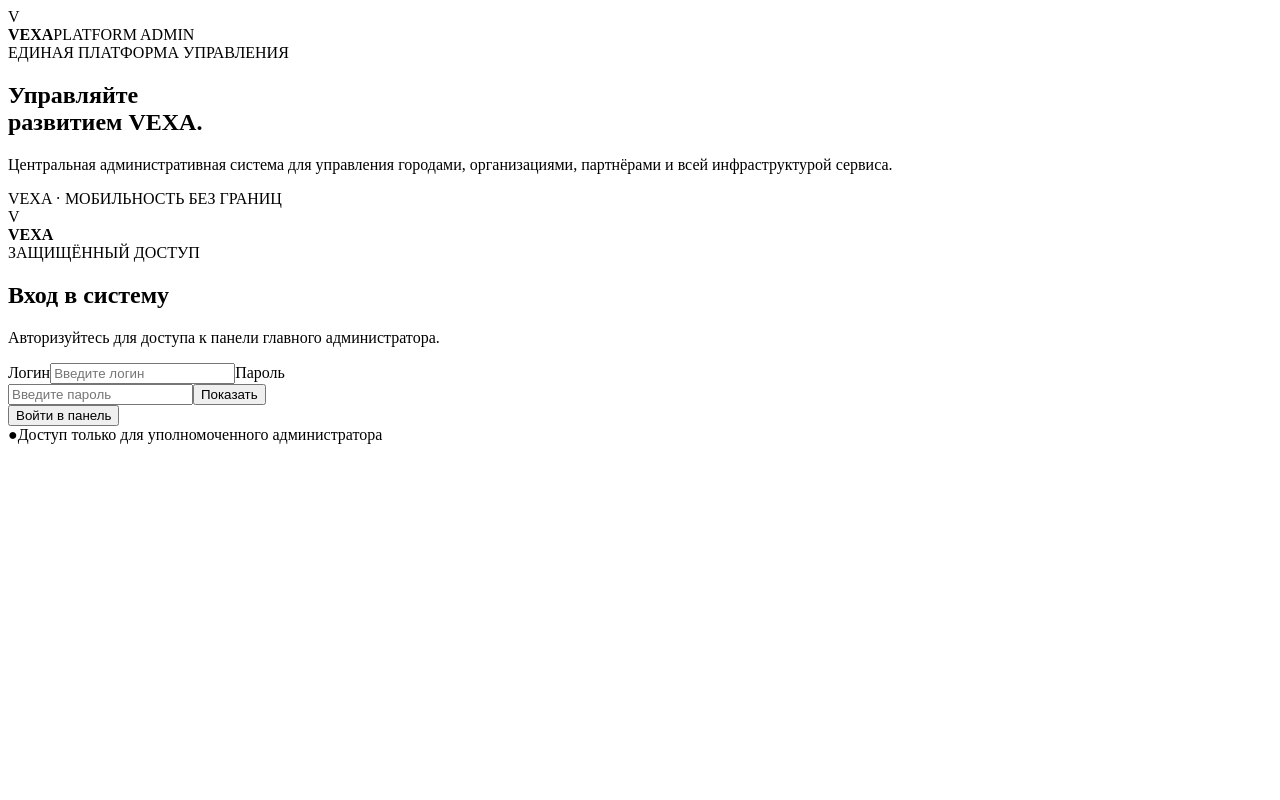
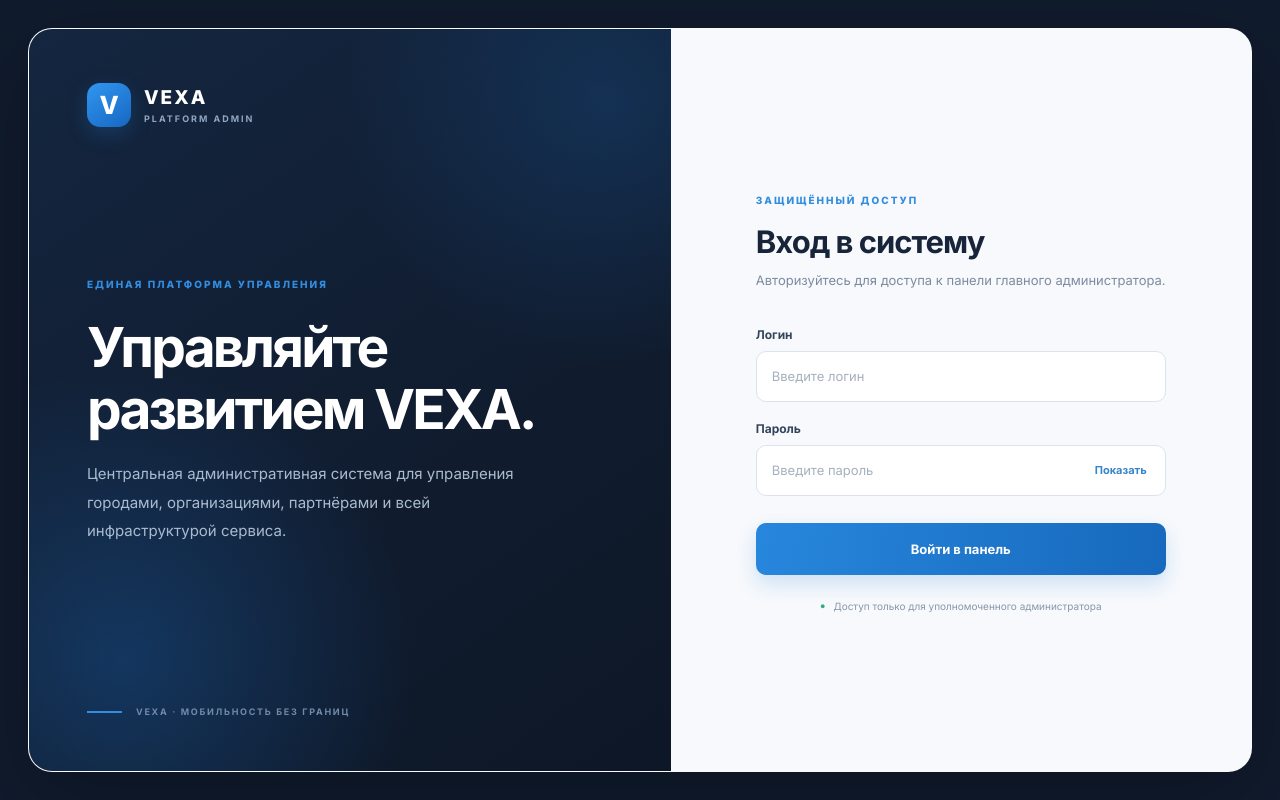
Before and after one commit to vinilki9/VEXA, a React (Vite) app in the folder platform-admin/: page / in a window 1280 px wide. Built offline with nearby package versions, Linux system fonts and the light colour scheme.

Commit message:
Add global styles for authentication and admin layout
Added global styles including font imports and layout definitions for authentication and admin screens.

```diff
--- a/platform-admin/src/styles.css
+++ b/platform-admin/src/styles.css
@@ -1,3 +1,603 @@
+
+@import url("https://fonts.googleapis.com/css2?family=Inter:wght@400;500;600;700;800&display=swap");
+
+:root {
+  font-family: "Inter", Arial, sans-serif;
+  color: #17243a;
+  background: #f3f6fb;
+  font-synthesis: none;
+  text-rendering: optimizeLegibility;
+  -webkit-font-smoothing: antialiased;
+  -moz-osx-font-smoothing: grayscale;
+  font-optical-sizing: auto;
+  font-weight: 400;
+}
+
+* {
+  box-sizing: border-box;
+}
+
+body {
+  margin: 0;
+  min-width: 320px;
+  min-height: 100vh;
+}
+
+button,
+input {
+  font: inherit;
+}
+
+button {
+  cursor: pointer;
+}
+
+.auth-screen {
+  min-height: 100vh;
+  background: #101b2d;
+  display: flex;
+  align-items: stretch;
+  justify-content: center;
+  padding: 28px;
+}
+
+.auth-layout {
+  width: 100%;
+  max-width: 1440px;
+  min-height: calc(100vh - 56px);
+  display: grid;
+  grid-template-columns: 1.05fr 0.95fr;
+  overflow: hidden;
+  border: 1px solid rgba(255, 255, 255, 0.08);
+  border-radius: 24px;
+  background: #f7f9fc;
+  box-shadow: 0 28px 90px rgba(0, 0, 0, 0.25);
+}
+
+.auth-intro {
+  position: relative;
+  display: flex;
+  flex-direction: column;
+  justify-content: space-between;
+  padding: 54px 58px;
+  color: #fff;
+  background:
+    radial-gradient(circle at 15% 85%, rgba(28, 116, 207, 0.3), transparent 35%),
+    radial-gradient(circle at 90% 10%, rgba(28, 116, 207, 0.2), transparent 30%),
+    linear-gradient(145deg, #142640 0%, #101b2d 65%, #0d1727 100%);
+}
+
+.brand {
+  display: flex;
+  align-items: center;
+  gap: 13px;
+}
+
+.brand-mark {
+  width: 44px;
+  height: 44px;
+  flex: 0 0 44px;
+  display: grid;
+  place-items: center;
+  border-radius: 13px;
+  color: #fff;
+  font-size: 25px;
+  font-weight: 800;
+  background: linear-gradient(145deg, #3196f0, #1767c1);
+  box-shadow: 0 7px 20px rgba(34, 126, 216, 0.25);
+}
+
+.brand strong {
+  display: block;
+  color: inherit;
+  font-size: 19px;
+  font-weight: 800;
+  letter-spacing: 2px;
+}
+
+.brand span {
+  display: block;
+  margin-top: 4px;
+  color: #8fa5c1;
+  font-size: 9px;
+  font-weight: 700;
+  letter-spacing: 2px;
+}
+
+.intro-copy {
+  max-width: 560px;
+  margin: 70px 0;
+}
+
+.eyebrow {
+  color: #328de0;
+  font-size: 10px;
+  font-weight: 800;
+  letter-spacing: 2px;
+}
+
+.intro-copy h1 {
+  margin: 25px 0 20px;
+  color: #fff;
+  font-size: clamp(38px, 4.3vw, 64px);
+  line-height: 1.12;
+  letter-spacing: -2.8px;
+}
+
+.intro-copy p {
+  max-width: 460px;
+  color: #aabbd0;
+  font-size: 15px;
+  line-height: 1.9;
+}
+
+.intro-bottom {
+  display: flex;
+  align-items: center;
+  gap: 14px;
+  color: #7289a7;
+  font-size: 9px;
+  font-weight: 700;
+  letter-spacing: 1.7px;
+}
+
+.intro-line {
+  width: 35px;
+  height: 2px;
+  background: #328de0;
+}
+
+.auth-panel {
+  display: grid;
+  place-items: center;
+  padding: 45px;
+  background: #f7f9fc;
+}
+
+.auth-card {
+  width: 100%;
+  max-width: 410px;
+  padding: 20px 0;
+  border: 0;
+  border-radius: 0;
+  background: transparent;
+  box-shadow: none;
+}
+
+.auth-card h2 {
+  margin: 15px 0 9px;
+  color: #17243a;
+  font-size: 31px;
+  letter-spacing: -1px;
+}
+
+.auth-description {
+  margin: 0 0 35px;
+  color: #7e8ba0;
+  font-size: 13px;
+  line-height: 1.7;
+}
+
+.auth-card label {
+  display: block;
+  margin: 19px 0 9px;
+  color: #34445b;
+  font-size: 12px;
+  font-weight: 700;
+}
+
+.auth-card input {
+  width: 100%;
+  height: 51px;
+  padding: 0 15px;
+  outline: none;
+  border: 1px solid #dce3ed;
+  border-radius: 10px;
+  color: #17243a;
+  background: #fff;
+  font-size: 13px;
+  transition: border-color 0.2s, box-shadow 0.2s;
+}
+
+.auth-card input:focus {
+  border-color: #2784d8;
+  box-shadow: 0 0 0 3px rgba(39, 132, 216, 0.1);
+}
+
+.auth-card input::placeholder {
+  color: #a6b0bf;
+}
+
+.password-field {
+  position: relative;
+}
+
+.password-field input {
+  padding-right: 85px;
+}
+
+.password-toggle {
+  position: absolute;
+  top: 50%;
+  right: 12px;
+  transform: translateY(-50%);
+  padding: 7px;
+  border: 0;
+  color: #3985ca;
+  background: transparent;
+  font-size: 11px;
+  font-weight: 700;
+}
+
+.login-button {
+  width: 100%;
+  height: 52px;
+  margin-top: 27px;
+  border: 0;
+  border-radius: 10px;
+  color: #fff;
+  background: linear-gradient(100deg, #2787dc, #1769bd);
+  box-shadow: 0 9px 20px rgba(39, 132, 216, 0.2);
+  font-size: 13px;
+  font-weight: 700;
+  transition: transform 0.2s, opacity 0.2s;
+}
+
+.login-button:hover {
+  transform: translateY(-1px);
+}
+
+.login-button:disabled {
+  cursor: wait;
+  opacity: 0.65;
+}
+
+.error-message {
+  margin-top: 17px;
+  padding: 12px 14px;
+  border: 1px solid #f3caca;
+  border-radius: 9px;
+  color: #a73535;
+  background: #fff0f0;
+  font-size: 12px;
+  line-height: 1.5;
+}
+
+.security-note {
+  display: flex;
+  align-items: center;
+  justify-content: center;
+  gap: 8px;
+  margin-top: 25px;
+  color: #8996a9;
+  font-size: 10px;
+}
+
+.security-note span {
+  color: #2aaf78;
+  font-size: 9px;
+}
+
+.mobile-brand {
+  display: none;
+}
+
+.loading-card {
+  margin: auto;
+  text-align: center;
+}
+
+.loading-card .brand-mark {
+  margin: 0 auto 18px;
+}
+
+.loading-card h1 {
+  margin: 0;
+  color: #fff;
+  letter-spacing: 3px;
+}
+
+.loading-card p {
+  color: #aabbd0;
+  font-size: 13px;
+}
+
+.loader {
+  width: 30px;
+  height: 30px;
+  margin: 25px auto;
+  border: 3px solid #dce7f3;
+  border-top-color: #2787dc;
+  border-radius: 50%;
+  animation: spin 0.8s linear infinite;
+}
+
+@keyframes spin {
+  to {
+    transform: rotate(360deg);
+  }
+}
+
+/* Главная панель */
+
+.admin-screen {
+  min-height: 100vh;
+  color: #17243a;
+  background: #f3f6fb;
+}
+
+.admin-header {
+  min-height: 76px;
+  display: flex;
+  align-items: center;
+  justify-content: space-between;
+  padding: 0 6%;
+  color: #fff;
+  background: #101b2d;
+  box-shadow: 0 3px 16px rgba(12, 26, 46, 0.12);
+}
+
+.logout-button {
+  padding: 10px 18px;
+  border: 1px solid rgba(255, 255, 255, 0.18);
+  border-radius: 8px;
+  color: #d8e4f2;
+  background: rgba(255, 255, 255, 0.06);
+  font-size: 12px;
+  font-weight: 600;
+}
+
+.logout-button:hover {
+  background: rgba(255, 255, 255, 0.13);
+}
+
+.welcome-section {
+  padding: 48px 6% 43px;
+  color: #fff;
+  background:
+    radial-gradient(circle at 90% 20%, rgba(43, 132, 216, 0.22), transparent 30%),
+    linear-gradient(110deg, #172b46, #122139);
+}
+
+.welcome-section h1 {
+  margin: 13px 0 10px;
+  font-size: clamp(25px, 3vw, 36px);
+  letter-spacing: -1.2px;
+}
+
+.welcome-section p {
+  margin: 0;
+  color: #a8bad0;
+  font-size: 13px;
+  line-height: 1.7;
+}
+
+.admin-content {
+  max-width: 1500px;
+  margin: 0 auto;
+  padding: 38px 6% 55px;
+}
+
+.section-heading {
+  display: flex;
+  align-items: center;
+  justify-content: space-between;
+  gap: 20px;
+  margin-bottom: 23px;
+}
+
+.section-heading h2 {
+  margin: 0 0 7px;
+  font-size: 19px;
+  letter-spacing: -0.5px;
+}
+
+.section-heading p {
+  margin: 0;
+  color: #8390a3;
+  font-size: 12px;
+}
+
+.status-indicator {
+  display: inline-flex;
+  align-items: center;
+  gap: 8px;
+  padding: 9px 12px;
+  border: 1px solid #ccebdc;
+  border-radius: 30px;
+  color: #21875c;
+  background: #eaf8f1;
+  font-size: 10px;
+  font-weight: 700;
+}
+
+.status-indicator::before {
+  width: 7px;
+  height: 7px;
+  border-radius: 50%;
+  background: #28ae75;
+  content: "";
+}
+
+.module-grid {
+  display: grid;
+  grid-template-columns: repeat(3, minmax(0, 1fr));
+  gap: 17px;
+}
+
+.module-card {
+  min-height: 190px;
+  padding: 22px;
+  border: 1px solid #e5eaf1;
+  border-radius: 13px;
+  background: #fff;
+  box-shadow: 0 4px 15px rgba(23, 43, 70, 0.025);
+  transition: transform 0.2s, box-shadow 0.2s;
+}
+
+.module-card:hover {
+  transform: translateY(-3px);
+  box-shadow: 0 10px 24px rgba(23, 43, 70, 0.07);
+}
+
+.module-icon {
+  width: 39px;
+  height: 39px;
+  display: grid;
+  place-items: center;
+  border-radius: 10px;
+  color: #277fcb;
+  background: #eaf3fc;
+  font-size: 21px;
+  font-weight: 700;
+}
+
+.module-card h3 {
+  margin: 17px 0 7px;
+  font-size: 14px;
+}
+
+.module-card p {
+  min-height: 34px;
+  margin: 0;
+  color: #8290a3;
+  font-size: 11px;
+  line-height: 1.6;
+}
+
+.module-status {
+  display: inline-block;
+  margin-top: 15px;
+  color: #9aa6b5;
+  font-size: 10px;
+  font-weight: 600;
+}
+
+.admin-footer {
+  padding: 20px 6%;
+  border-top: 1px solid #e5eaf1;
+  color: #96a2b2;
+  background: #fff;
+  font-size: 10px;
+  text-align: center;
+}
+
+@media (max-width: 900px) {
+  .auth-layout {
+    grid-template-columns: 0.85fr 1.15fr;
+  }
+
+  .auth-intro {
+    padding: 42px 35px;
+  }
+
+  .auth-panel {
+    padding: 35px;
+  }
+
+  .module-grid {
+    grid-template-columns: repeat(2, minmax(0, 1fr));
+  }
+}
+
+@media (max-width: 650px) {
+  .auth-screen {
+    min-height: 100vh;
+    padding: 0;
+    background: #f7f9fc;
+  }
+
+  .auth-layout {
+    min-height: 100vh;
+    display: block;
+    border: 0;
+    border-radius: 0;
+    box-shadow: none;
+  }
+
+  .auth-intro {
+    display: none;
+  }
+
+  .auth-panel {
+    min-height: 100vh;
+    padding: 28px 23px;
+  }
+
+  .auth-card {
+    max-width: 430px;
+  }
+
+  .mobile-brand {
+    display: flex;
+    align-items: center;
+    gap: 11px;
+    margin-bottom: 52px;
+    color: #17243a;
+    font-size: 19px;
+    font-weight: 800;
+    letter-spacing: 2px;
+  }
+
+  .mobile-brand .brand-mark {
+    width: 40px;
+    height: 40px;
+    flex-basis: 40px;
+    font-size: 22px;
+  }
+
+  .auth-card h2 {
+    font-size: 28px;
+  }
+
+  .admin-header {
+    min-height: 68px;
+    padding: 0 20px;
+  }
+
+  .welcome-section {
+    padding: 35px 22px;
+  }
+
+  .welcome-section h1 {
+    font-size: 26px;
+    line-height: 1.25;
+  }
+
+  .admin-content {
+    padding: 30px 20px 40px;
+  }
+
+  .section-heading {
+    align-items: flex-start;
+    flex-direction: column;
+  }
+
+  .module-grid {
+    grid-template-columns: 1fr;
+    gap: 12px;
+  }
+
+  .module-card {
+    min-height: 165px;
+  }
+
+  .admin-footer {
+    padding: 18px 20px;
+    line-height: 1.6;
+  }
+}
+
+@media (prefers-reduced-motion: reduce) {
+  *,
+  *::before,
+  *::after {
+    scroll-behavior: auto !important;
+    animation-duration: 0.01ms !important;
+    animation-iteration-count: 1 !important;
+    transition-duration: 0.01ms !important;
+  }
+}
 
 /* =========================================
    VEXA — управление организациями
```
